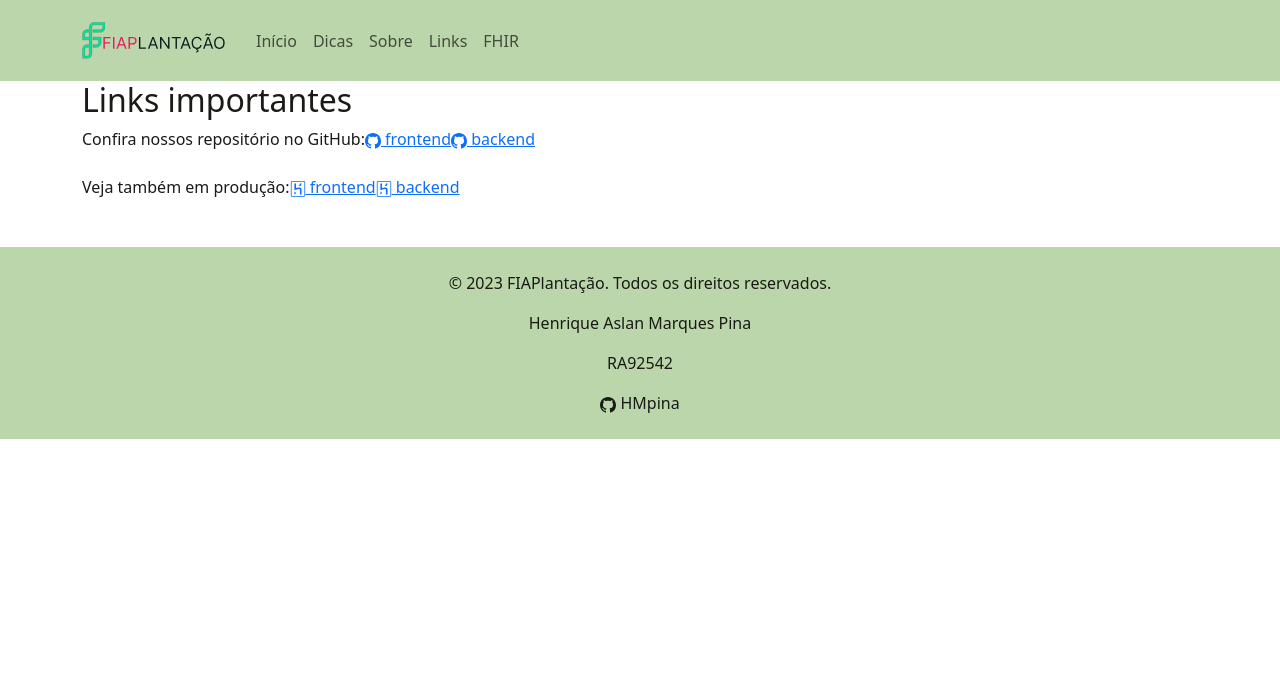
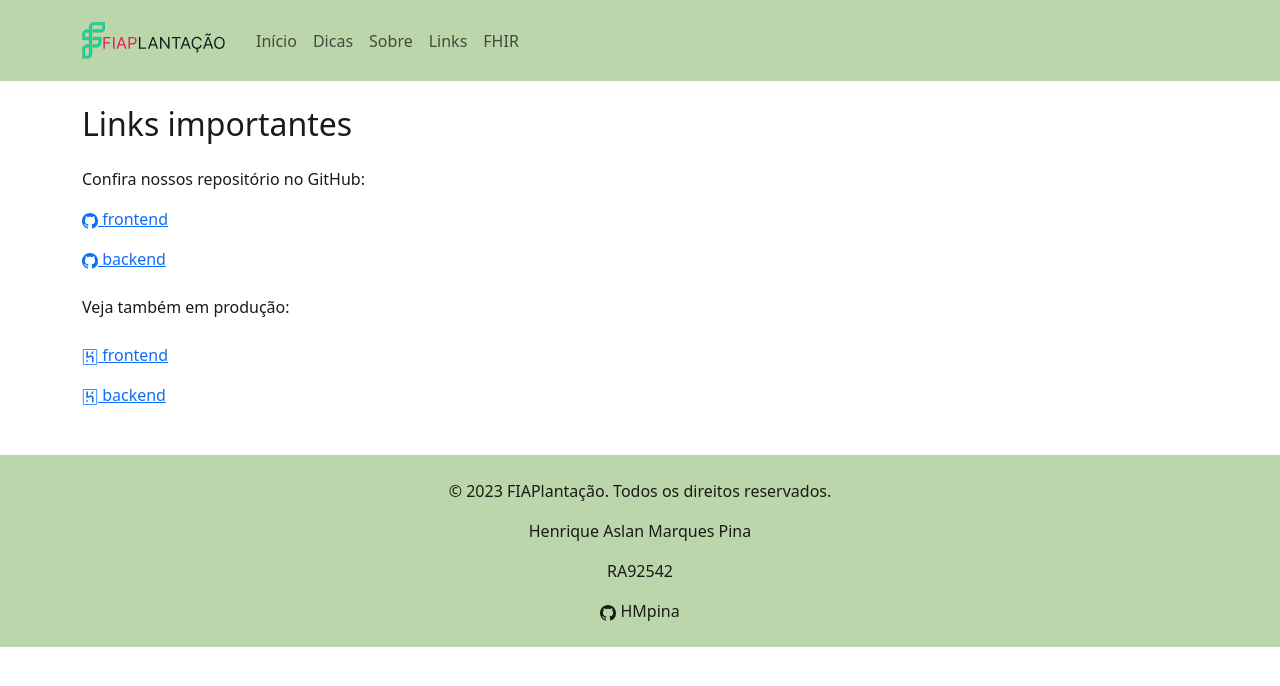
Before and after one commit to HMpina/fiap-gs2023-frontend, a React (Create React App) app: page /links in a window 1280 px wide. Shown: the top 686 px of the page. Built offline with nearby package versions, Linux system fonts and the light colour scheme.

Commit message:
layut da página de links

```diff
--- a/src/pages/Links/index.tsx
+++ b/src/pages/Links/index.tsx
@@ -7,21 +7,29 @@ import { SiHeroku } from 'react-icons/si';
 const Links: React.FC = () => {
     return (
         <Container>
-          <h2>Links importantes</h2>
+          <h2 className="mt-4">Links importantes</h2>
+          <p className="mt-4">
+            Confira nossos repositório no GitHub:
+          </p>
           <p>
-        Confira nossos repositório no GitHub:
             <a href="https://github.com/seu-usuario/seu-repositorio" target="_blank" rel="noopener noreferrer">
               <BsGithub /> frontend
             </a>
+          </p>
+          <p>
             <a href="https://github.com/seu-usuario/seu-repositorio" target="_blank" rel="noopener noreferrer">
               <BsGithub /> backend
             </a>
           </p>
           <p className="my-4">
             Veja também em produção:
+          </p>
+          <p>
             <a href="https://fiap-gs-frontend.herokuapp.com/" target="_blank" rel="noopener noreferrer">
               <SiHeroku /> frontend
             </a>
+          </p>
+          <p>
             <a href="https://fiap-globalsolut2023-backend.herokuapp.com/hints" target="_blank" rel="noopener noreferrer">
               <SiHeroku /> backend
             </a>
```
Lines whose indentation alone changed are shown as unchanged.
